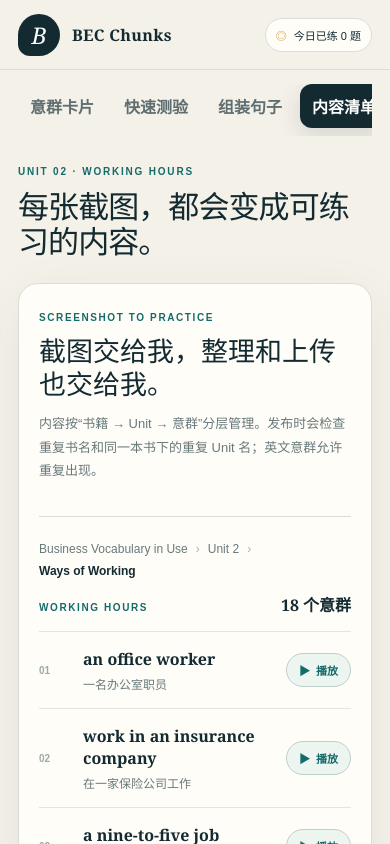
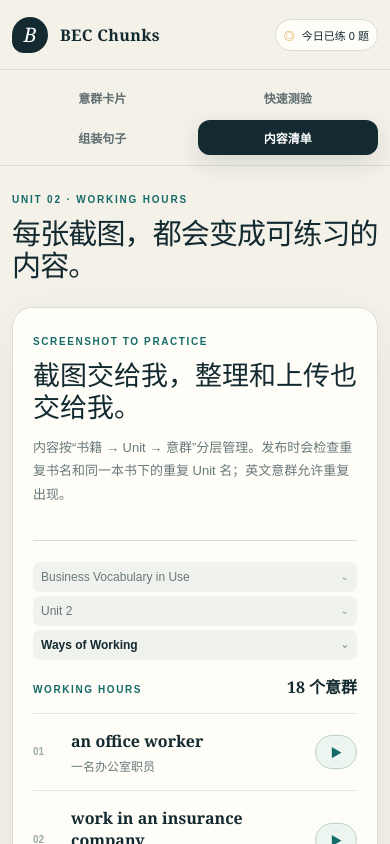
Before and after one commit to DoubleLi111/bec-chunk-trainer, a React (Vite) app: page / in a window 390 px wide. Both pictures are taken after a click on the button "内容清单". Shown: the top 844 px of the page. Built offline with nearby package versions, Linux system fonts and the light colour scheme.

Commit message:
Add clickable library navigation and mobile layout

```diff
--- a/src/App.tsx
+++ b/src/App.tsx
@@ -230,9 +230,9 @@ const contentLibrary = defineLibrary([
   },
 ]);
 
-const activeBook = contentLibrary[0];
-const activeUnit = activeBook.units[0];
-const starterChunks = activeUnit.chunks;
+const defaultBook = contentLibrary[0];
+const defaultUnit = defaultBook.units[0];
+const starterChunks = defaultUnit.chunks;
 
 function chunkAudioText(chunk: Chunk) {
   return chunk.audioText ?? chunk.english;
@@ -249,6 +249,11 @@ function normalize(value: string) {
 
 export default function Home() {
   const [tab, setTab] = useState<"learn" | "quiz" | "build" | "manage">("learn");
+  const [activeBookId, setActiveBookId] = useState(defaultBook.id);
+  const [activeUnitId, setActiveUnitId] = useState(defaultUnit.id);
+  const [libraryPicker, setLibraryPicker] = useState<"book" | "unit" | null>(null);
+  const activeBook = contentLibrary.find((book) => book.id === activeBookId) ?? defaultBook;
+  const activeUnit = activeBook.units.find((unit) => unit.id === activeUnitId) ?? activeBook.units[0];
   const [chunks, setChunks] = useState<Chunk[]>(starterChunks);
   const [progress, setProgress] = useState<Progress>({});
   const [cardIndex, setCardIndex] = useState(0);
@@ -395,6 +400,32 @@ export default function Home() {
     if (next) setSentenceIndex((value) => (value + 1) % sentences.length);
     setSelectedParts([]);
     setSentenceFeedback(null);
+  }
+
+  function loadUnit(unit: Unit) {
+    window.speechSynthesis?.cancel();
+    setActiveUnitId(unit.id);
+    setChunks(unit.chunks);
+    setCardIndex(0);
+    setQuizIndex(0);
+    setSentenceIndex(0);
+    setRevealed(false);
+    setAnswer("");
+    setFeedback(null);
+    setSelectedParts([]);
+    setSentenceFeedback(null);
+    setSpeakingText(null);
+  }
+
+  function chooseBook(book: Book) {
+    setActiveBookId(book.id);
+    loadUnit(book.units[0]);
+    setLibraryPicker("unit");
+  }
+
+  function chooseUnit(unit: Unit) {
+    loadUnit(unit);
+    setLibraryPicker(null);
   }
 
   return (
@@ -595,8 +626,37 @@ export default function Home() {
                   <p>内容按“书籍 → Unit → 意群”分层管理。发布时会检查重复书名和同一本书下的重复 Unit 名；英文意群允许重复出现。</p>
                 </div>
                 <div className="library-path" aria-label="内容层级">
-                  <span>{activeBook.name}</span><b>›</b><span>Unit {activeUnit.number}</span><b>›</b><strong>{activeUnit.name}</strong>
+                  <button type="button" className="hierarchy-link" onClick={() => setLibraryPicker(libraryPicker === "book" ? null : "book")} aria-expanded={libraryPicker === "book"}>
+                    {activeBook.name}<span aria-hidden="true">⌄</span>
+                  </button>
+                  <b aria-hidden="true">›</b>
+                  <button type="button" className="hierarchy-link" onClick={() => setLibraryPicker(libraryPicker === "unit" ? null : "unit")} aria-expanded={libraryPicker === "unit"}>
+                    Unit {activeUnit.number}<span aria-hidden="true">⌄</span>
+                  </button>
+                  <b aria-hidden="true">›</b>
+                  <button type="button" className="hierarchy-link current" onClick={() => setLibraryPicker(libraryPicker === "unit" ? null : "unit")} aria-expanded={libraryPicker === "unit"}>
+                    {activeUnit.name}<span aria-hidden="true">⌄</span>
+                  </button>
                 </div>
+                {libraryPicker && (
+                  <div className="hierarchy-picker" aria-live="polite">
+                    <div className="picker-heading">
+                      <span>{libraryPicker === "book" ? "选择书籍" : `选择 ${activeBook.name} 的 Unit`}</span>
+                      <button type="button" onClick={() => setLibraryPicker(null)} aria-label="关闭选择器">×</button>
+                    </div>
+                    <div className="picker-options">
+                      {libraryPicker === "book" ? contentLibrary.map((book) => (
+                        <button type="button" key={book.id} className={book.id === activeBook.id ? "active" : ""} onClick={() => chooseBook(book)}>
+                          <span>BOOK</span><strong>{book.name}</strong><small>{book.units.length} 个 Unit</small>
+                        </button>
+                      )) : activeBook.units.map((unit) => (
+                        <button type="button" key={unit.id} className={unit.id === activeUnit.id ? "active" : ""} onClick={() => chooseUnit(unit)}>
+                          <span>UNIT {String(unit.number).padStart(2, "0")}</span><strong>{unit.name}</strong><small>{unit.chunks.length} 个意群</small>
+                        </button>
+                      ))}
+                    </div>
+                  </div>
+                )}
                 <div className="library-heading"><span>{activeUnit.section.toUpperCase()}</span><strong>{chunks.length} 个意群</strong></div>
                 {chunks.map((chunk, index) => (
                   <article key={chunk.id}>
--- a/src/styles.css
+++ b/src/styles.css
@@ -187,9 +187,20 @@ button { color: inherit; }
 .library-intro span { color: var(--teal); font-size: 10px; font-weight: 800; letter-spacing: .16em; }
 .library-intro h2 { max-width: 620px; margin: 10px 0 12px; font-family: Georgia, "Songti SC", serif; font-size: clamp(27px, 3.6vw, 40px); line-height: 1.2; font-weight: 500; }
 .library-intro p { max-width: 650px; margin: 0; color: var(--muted); font-size: 13px; line-height: 1.8; }
-.library-path { display: flex; align-items: center; flex-wrap: wrap; gap: 8px; padding: 20px 0 10px; color: var(--muted); font-size: 12px; }
+.library-path { display: flex; align-items: center; flex-wrap: wrap; gap: 7px; padding: 20px 0 10px; color: var(--muted); font-size: 12px; }
 .library-path b { color: #a8b4b0; font-weight: 500; }
-.library-path strong { color: var(--ink); }
+.hierarchy-link { display: inline-flex; align-items: center; gap: 5px; border: 0; background: transparent; padding: 6px 3px; color: var(--muted); cursor: pointer; border-radius: 7px; text-align: left; }
+.hierarchy-link:hover, .hierarchy-link[aria-expanded="true"] { color: var(--teal); background: #edf5f1; }
+.hierarchy-link.current { color: var(--ink); font-weight: 750; }
+.hierarchy-link span { color: #91a29f; font-size: 10px; }
+.hierarchy-picker { margin: 4px 0 18px; padding: 16px; border: 1px solid var(--line); border-radius: 16px; background: #f8f7f1; }
+.picker-heading { display: flex; align-items: center; justify-content: space-between; gap: 12px; margin-bottom: 12px; color: var(--muted); font-size: 11px; font-weight: 750; }
+.picker-heading button { border: 0; background: transparent; padding: 4px 7px; cursor: pointer; color: var(--muted); font-size: 20px; line-height: 1; }
+.picker-options { display: grid; grid-template-columns: repeat(2, minmax(0, 1fr)); gap: 9px; }
+.picker-options > button { display: grid; gap: 5px; border: 1px solid #d4dbd7; background: var(--card); border-radius: 12px; padding: 14px; text-align: left; cursor: pointer; }
+.picker-options > button:hover, .picker-options > button.active { border-color: var(--teal); background: #edf5f1; }
+.picker-options span, .picker-options small { color: var(--muted); font-size: 9px; letter-spacing: .1em; }
+.picker-options strong { font-family: Georgia, serif; font-size: 16px; }
 .library-heading { display: flex; justify-content: space-between; align-items: baseline; padding: 4px 0 15px; }
 .library-heading strong { font-family: Georgia, serif; }
 .library-list article { display: grid; grid-template-columns: 32px 1fr auto; gap: 12px; align-items: center; border-top: 1px solid #e3e5e0; padding: 16px 0; }
@@ -207,30 +218,51 @@ button { color: inherit; }
   .topbar { height: 70px; padding: 0 18px; }
   .streak { padding: 8px 10px; font-size: 11px; }
   .page-grid { display: block; }
-  .sidebar { padding: 14px 18px 0; border-right: 0; }
+  .sidebar { position: sticky; top: 70px; z-index: 8; padding: 10px 12px; border-right: 0; border-bottom: 1px solid var(--line); background: rgba(244, 241, 233, .96); backdrop-filter: blur(12px); }
   .sidebar .eyebrow, .unit-card { display: none; }
-  .sidebar nav { margin: 0; display: flex; gap: 6px; overflow-x: auto; padding-bottom: 8px; }
-  .sidebar nav button { white-space: nowrap; padding: 10px 12px; }
+  .sidebar nav { margin: 0; display: grid; grid-template-columns: repeat(4, minmax(0, 1fr)); gap: 5px; }
+  .sidebar nav button { min-width: 0; white-space: normal; text-align: center; padding: 9px 5px; font-size: 12px; }
   .sidebar nav button span { display: none; }
-  .content { padding: 30px 18px 50px; }
+  .content { padding: 28px 16px 50px; max-width: none; }
   .hero-row { align-items: flex-start; margin-bottom: 25px; }
-  .hero-row h1 { font-size: 36px; }
+  .hero-row h1 { font-size: clamp(29px, 9vw, 36px); }
   .metric { display: none; }
+  .stage-meta { flex-wrap: wrap; gap: 8px; }
   .study-stage, .quiz-stage, .coming-stage { border-radius: 20px 20px 20px 6px; padding: 20px; }
   .build-stage, .scenario-stage, .manage-stage { border-radius: 20px 20px 20px 6px; padding: 20px; }
   .flashcard { min-height: 285px; padding: 30px 18px; }
+  .flashcard h2, .answer-panel p { overflow-wrap: anywhere; }
   .example-line { display: block; }
   .example-line p { margin-top: 8px; }
   .audio-practice { padding: 14px 0 0; }
   .audio-practice small { width: 100%; margin: 2px 0 0; }
   .card-actions { justify-content: stretch; }
   .card-actions button { flex: 1; }
+  .quiz-prompt { padding: 38px 8px 26px; }
+  .sentence-line button, .part-bank button { font-size: 14px; }
+  .scenario-footer { flex-wrap: wrap; gap: 9px; }
+  .library-path { gap: 4px; padding-top: 16px; }
+  .hierarchy-link { max-width: 100%; overflow-wrap: anywhere; }
+  .picker-options { grid-template-columns: 1fr; }
+  .library-list article { grid-template-columns: 26px minmax(0, 1fr) auto; }
+  .library-list article strong { overflow-wrap: anywhere; }
+  .list-audio { min-width: 42px; padding: 8px 9px; }
+  .list-audio span { display: none; }
   .library-list { max-height: none; }
 }
 
 @media (max-width: 420px) {
+  .topbar { padding: 0 12px; }
   .brand small { display: none; }
   .brand strong { font-size: 16px; }
-  .hero-row h1 { font-size: 31px; }
+  .brand-mark { width: 36px; height: 36px; font-size: 20px; }
+  .streak { padding: 7px 8px; }
+  .sidebar nav { grid-template-columns: repeat(2, minmax(0, 1fr)); }
+  .content { padding-left: 12px; padding-right: 12px; }
+  .hero-row h1 { font-size: 29px; }
   .flashcard h2 { font-size: 29px; }
+  .card-actions, .build-actions { display: grid; grid-template-columns: 1fr; }
+  .library-path b { display: none; }
+  .hierarchy-link { width: 100%; justify-content: space-between; padding: 8px; background: #f0f2ed; }
+  .library-heading { gap: 12px; }
 }
```
